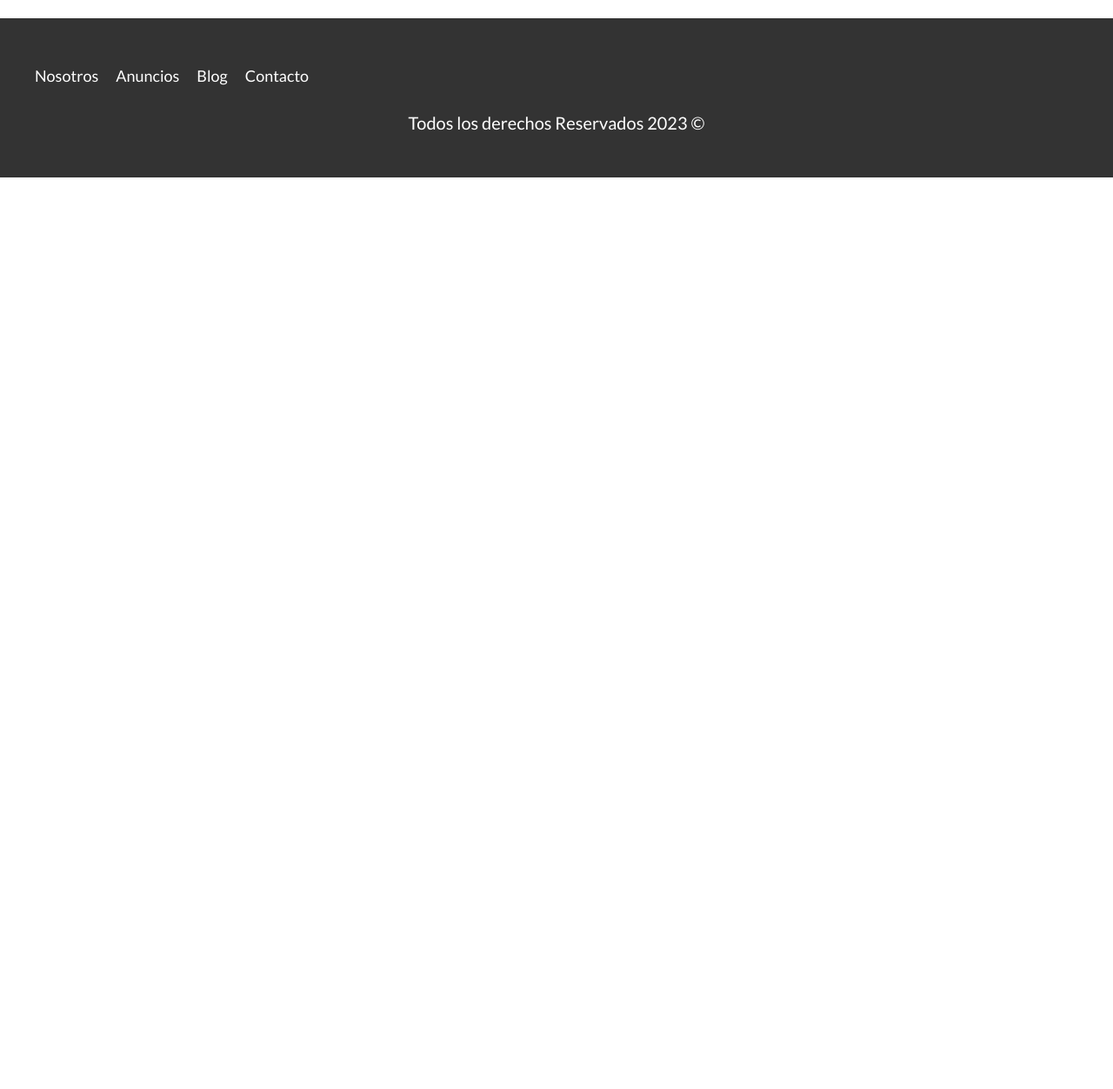
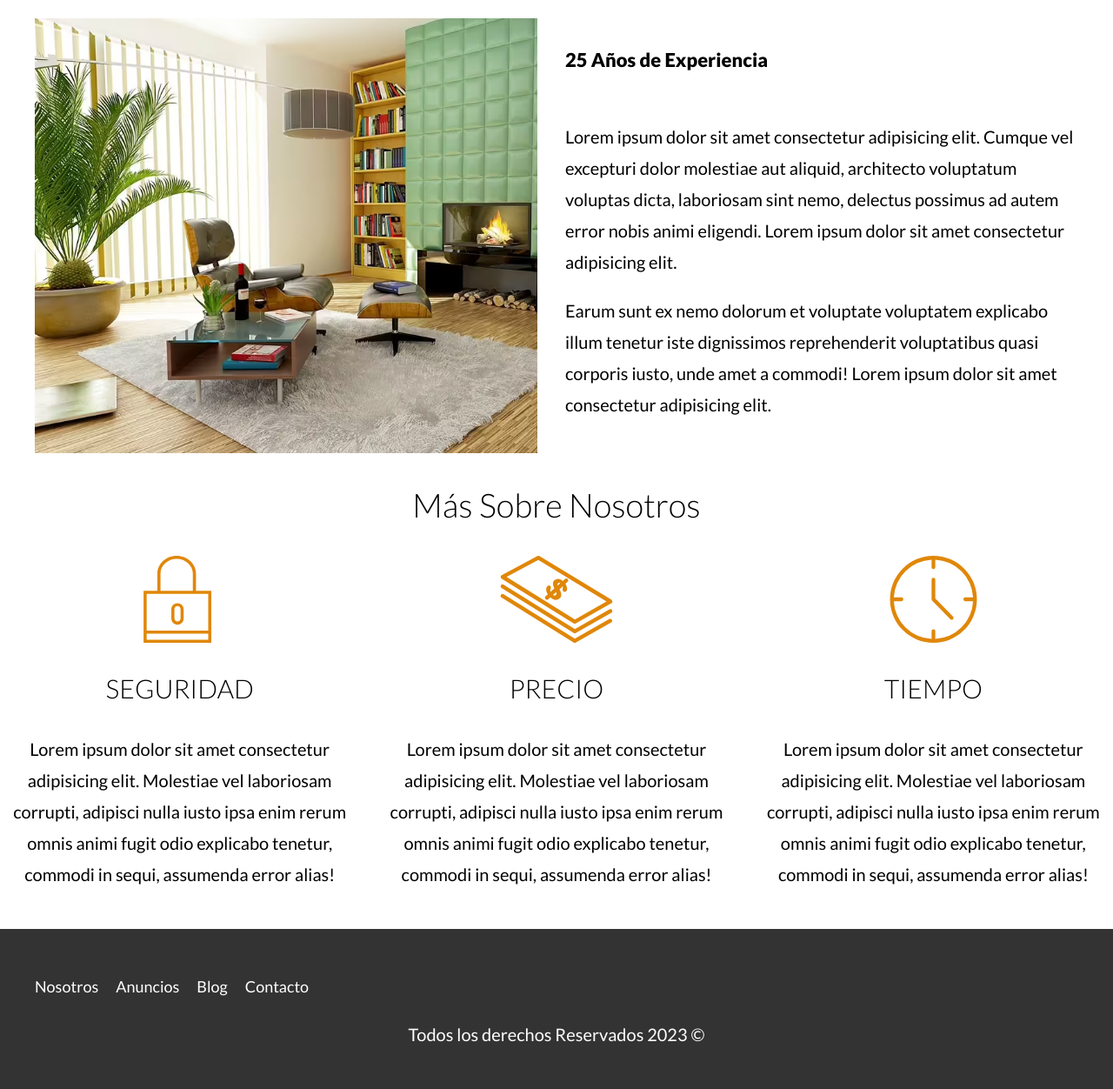
Before and after one commit to Firelx/bienes_raices, a website: page nosotros.html in a window 1280 px wide. Shown: the part 217-1469 px from the top of the page at 87% size. Before the commit the page ends 800 px from the top, so only its background shows below. Drawn offline with Linux system fonts and the light colour scheme.

Commit message:
Crear pagina Nosotros

```diff
--- a/nosotros.html
+++ b/nosotros.html
@@ -27,8 +27,95 @@
 		</header>
 
         <main class="seccion">
-            <h1>Nosotros</h1>
+            <h1>Conoce Sobre Nosotros</h1>
+
+			<section class="contenedor contenido-nosotros">
+				<picture>
+					<source
+						srcset="build/img/nosotros.avif"
+						type="image/avif"
+					/>
+					<source
+						srcset="build/img/nosotros.webp"
+						type="image/webp"
+					/>
+					<img
+						loading="lazy"
+						width="300"
+						height="200"
+						src="build/img/nosotros.jpg"
+						alt="Imagen sobre nosotros"
+					/>
+				</picture>
+				<div class="texto-nosotros">
+
+					<blockquote>25 Años de Experiencia</blockquote>
+					<p>
+						Lorem ipsum dolor sit amet consectetur adipisicing elit. Cumque vel excepturi dolor molestiae aut aliquid, architecto voluptatum voluptas dicta, laboriosam sint nemo, delectus possimus ad autem error nobis animi eligendi.
+						Lorem ipsum dolor sit amet consectetur adipisicing elit.
+					</p>
+					<p>
+						Earum sunt ex nemo dolorum et voluptate voluptatem explicabo illum tenetur iste dignissimos reprehenderit voluptatibus quasi corporis iusto, unde amet a commodi!
+						Lorem ipsum dolor sit amet consectetur adipisicing elit.
+					</p>
+				</div>
+			</section>
         </main>
+
+		<section class="seccion">
+			<h1>Más Sobre Nosotros</h1>
+
+			<div class="iconos-nosotros">
+				<div class="icono">
+					<img
+						src="build/img/icono1.svg"
+						alt="Icono seguridad"
+						width="300px"
+						height="300px"
+						loading="lazy"
+					/>
+					<h3>Seguridad</h3>
+					<p>
+						Lorem ipsum dolor sit amet consectetur adipisicing elit.
+						Molestiae vel laboriosam corrupti, adipisci nulla iusto
+						ipsa enim rerum omnis animi fugit odio explicabo
+						tenetur, commodi in sequi, assumenda error alias!
+					</p>
+				</div>
+				<div class="icono">
+					<img
+						src="build/img/icono2.svg"
+						alt="Icono precio"
+						width="300px"
+						height="300px"
+						loading="lazy"
+					/>
+					<h3>Precio</h3>
+					<p>
+						Lorem ipsum dolor sit amet consectetur adipisicing elit.
+						Molestiae vel laboriosam corrupti, adipisci nulla iusto
+						ipsa enim rerum omnis animi fugit odio explicabo
+						tenetur, commodi in sequi, assumenda error alias!
+					</p>
+				</div>
+				<div class="icono">
+					<img
+						src="build/img/icono3.svg"
+						alt="Icono tiempo"
+						width="300px"
+						height="300px"
+						loading="lazy"
+					/>
+					<h3>Tiempo</h3>
+					<p>
+						Lorem ipsum dolor sit amet consectetur adipisicing elit.
+						Molestiae vel laboriosam corrupti, adipisci nulla iusto
+						ipsa enim rerum omnis animi fugit odio explicabo
+						tenetur, commodi in sequi, assumenda error alias!
+					</p>
+				</div>
+			</div>
+		</section>
 
         <footer class="footer seccion">
             <div class="contenedor contenedor-footer">
--- a/src/scss/app.scss
+++ b/src/scss/app.scss
@@ -14,3 +14,4 @@
 @import 'layout/contactar';
 @import 'layout/inferior';
 @import 'layout/testimonial';
+@import 'layout/nosotros';
--- /dev/null
+++ b/src/scss/layout/_nosotros.scss
@@ -0,0 +1,18 @@
+.contenido-nosotros {
+
+    @include tablet {
+        @include grid(2, 2rem);
+        align-items: center;
+        img {
+            min-height: 50rem;
+            width: auto;
+        }
+    }
+ }
+
+ .texto-nosotros blockquote {
+    font-weight: $black;
+    font-size: 2.2rem;
+    margin: 0;
+    padding: 1rem 0 3rem 0;
+ }
```
Also changed, not shown: build/css/app.css, 1 other file.
